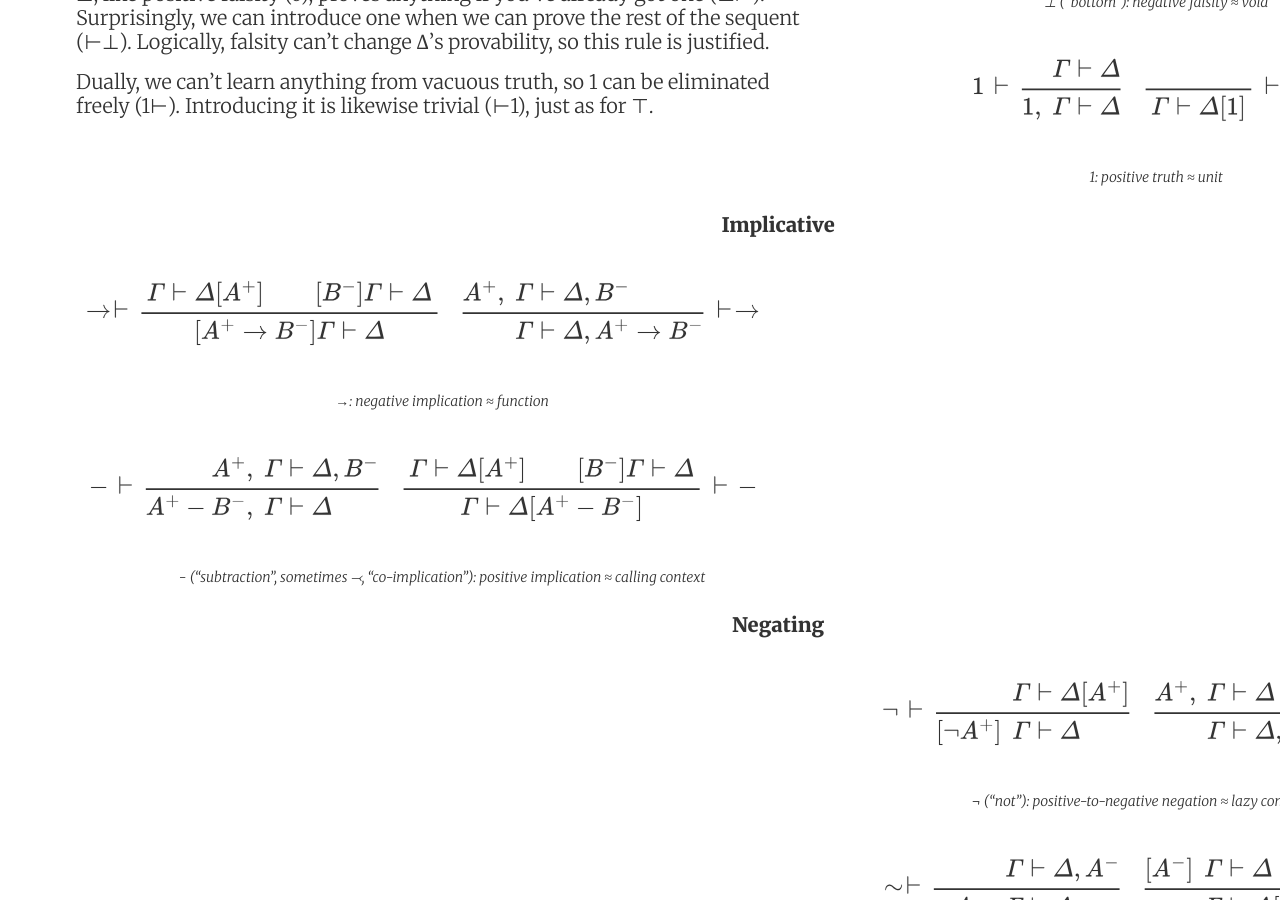
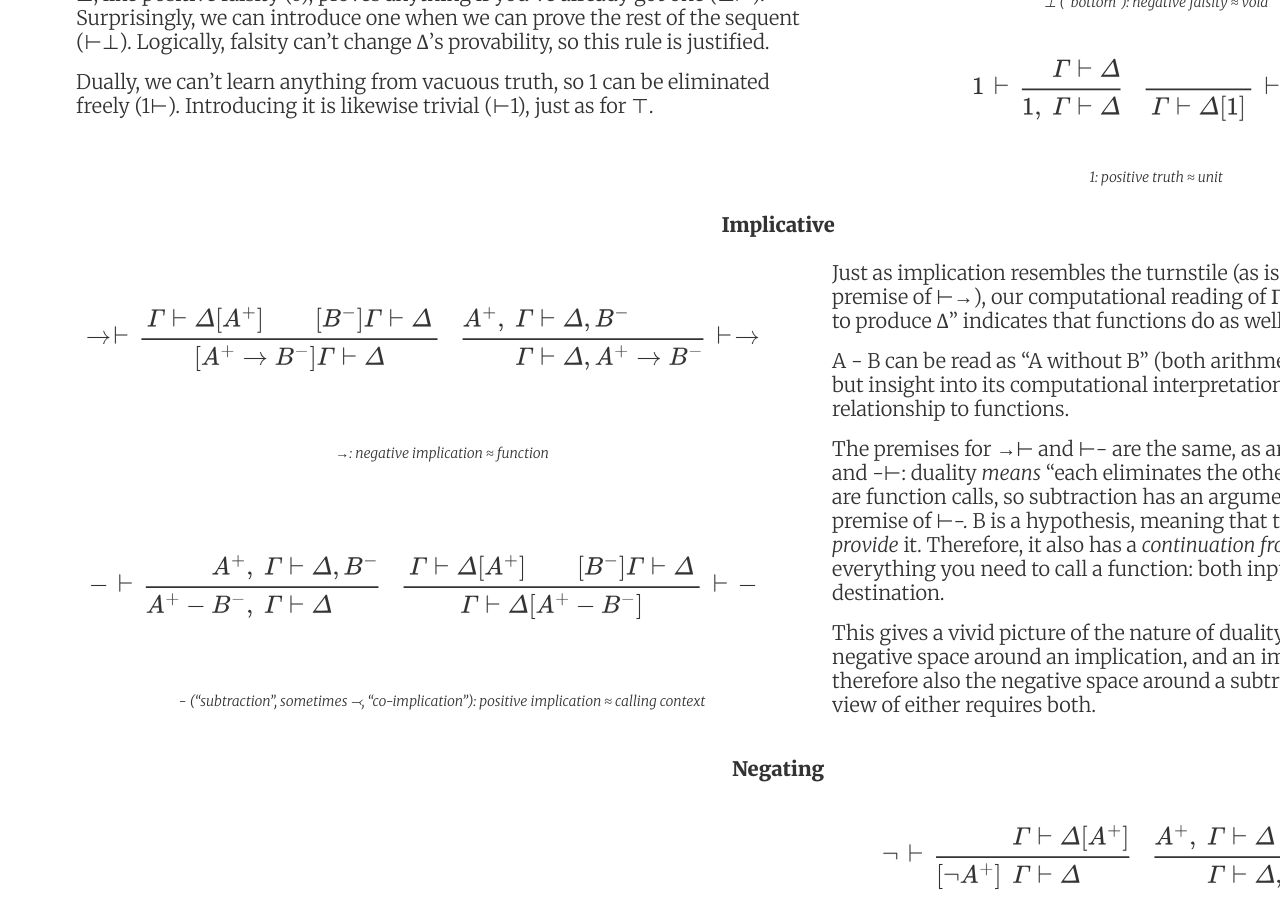
Before and after one commit to robrix/robrix.github.io, a Jekyll site: the page docs/posts/2021-06-07-duality/index.html, which Jekyll copies as it is, in a window 1280 px wide and 900 px high, scrolled down 2054 px. Built offline with Jekyll 4.4.1, drawn with Linux system fonts in a browser that asks for light colours; some of the changed text lies outside the part shown.

Commit message:
Write up (co-)implication.

```diff
--- a/docs/posts/2021-06-07-duality/index.html
+++ b/docs/posts/2021-06-07-duality/index.html
@@ -59,7 +59,7 @@
   <h1>Duality</h1>
   <span class="post-meta">Jun 7, 2021</span><br>
 
-  <span class="post-meta small">11 minute read</span>
+  <span class="post-meta small">12 minute read</span>
 </div>
 
 <article class="post-content">
@@ -381,6 +381,16 @@ Dually, we can’t learn anything from vacuous truth, so 1 can be eliminated fre
 </td>
 <td colspan="2" rowspan="4">
 <p>
+Just as implication resembles the turnstile (as is evident in the premise of ⊢→), our computational reading of Γ ⊢ Δ as “consume Γ to produce Δ” indicates that functions do as well.
+</p>
+<p>
+A - B can be read as “A without B” (both arithmetically and logically), but insight into its computational interpretation can be gained by its relationship to functions.
+</p>
+<p>
+The premises for →⊢ and ⊢- are the same, as are the ones for ⊢→ and -⊢: duality <em>means</em> “each eliminates the other.” → eliminations are function calls, so subtraction has an argument: the A in the first premise of ⊢-. B is a hypothesis, meaning that the derivation must <em>provide</em> it. Therefore, it also has a <em>continuation from B</em>—and thus, everything you need to call a function: both input, and output destination.
+</p>
+<p>
+This gives a vivid picture of the nature of duality: a subtraction is the negative space around an implication, and an implication is therefore also the negative space around a subtraction. A complete view of either requires both.
 </p>
 </td>
 </tr>
```
Also changed, not shown: docs/feed.xml (+10 -0 lines), posts/2021-06-07-duality.md (+4 -1 lines).
